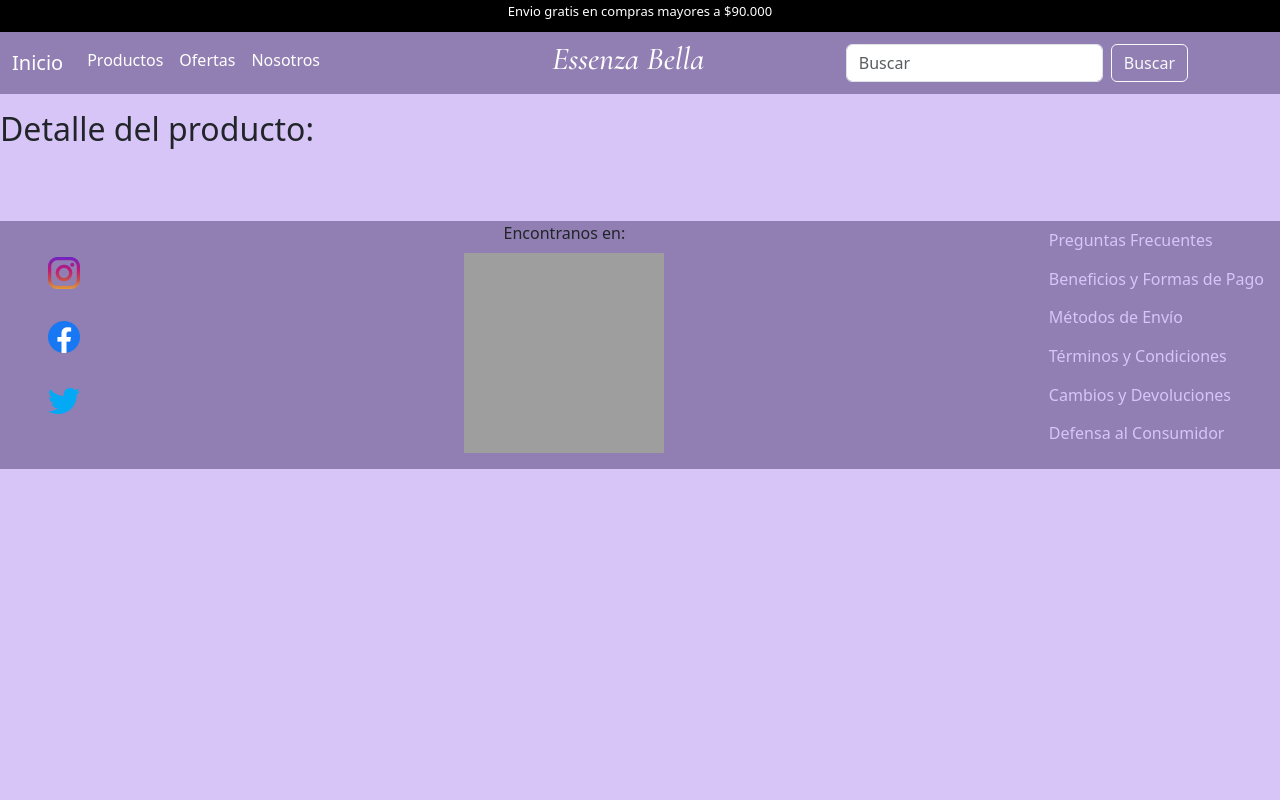
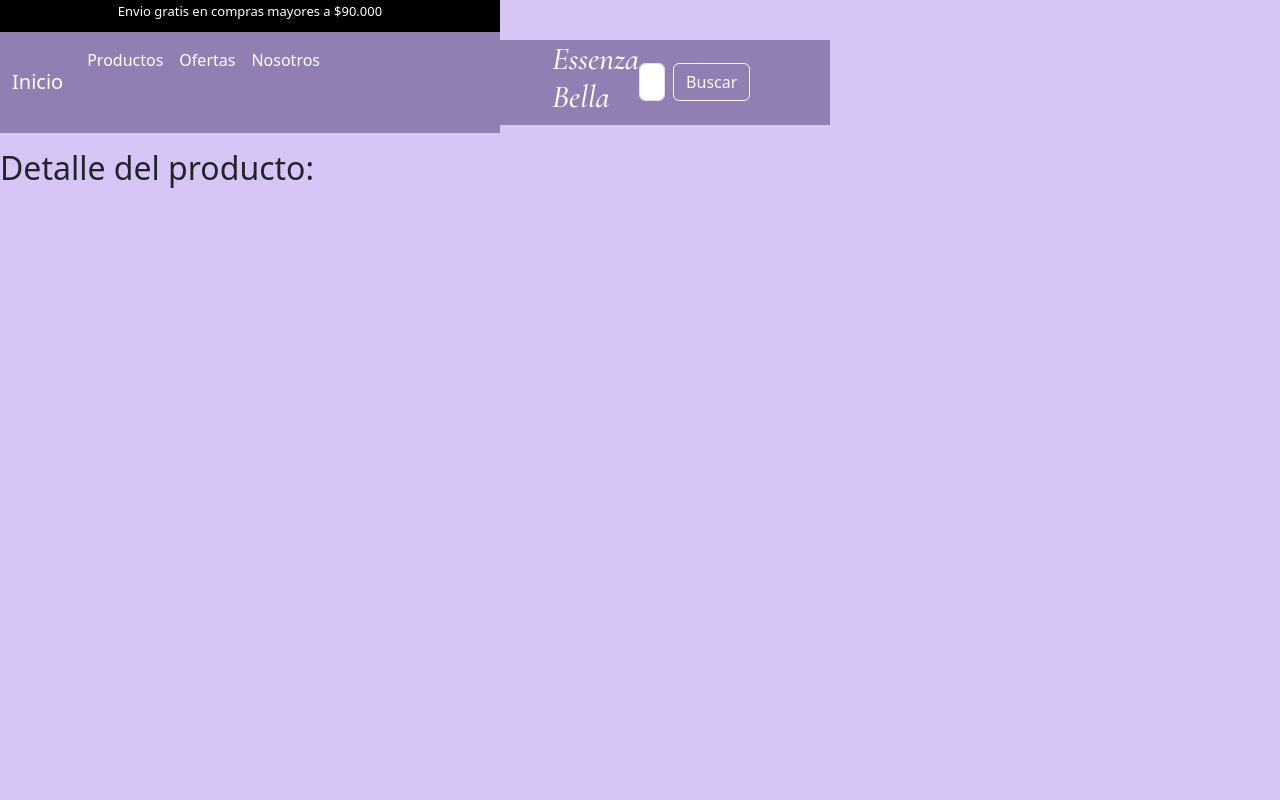
Before and after one commit to johaluzh/PROYECTO-JAVASCRIPT-UNTREF, a plain HTML site: page index2.html in a window 1280 px wide. Shown: the top 800 px of the page. Drawn offline with nearby package versions, Linux system fonts and the light colour scheme; grey boxes are pictures that could not be loaded; a web font is replaced by a local one.

Commit message:
mediaquerys4

```diff
--- a/CSS/style2.css
+++ b/CSS/style2.css
@@ -204,7 +204,7 @@
 
 
 
-@media screen and (min-width:320px) and (max-width: 780px){
+@media screen and (min-width:320px){
     body{
         width: 31.25rem;
         height: 100rem;
@@ -261,6 +261,7 @@
         column-gap: 6rem;
         align-items: center;
         padding: 0;
+        color: aqua;
 
     }
 
```
